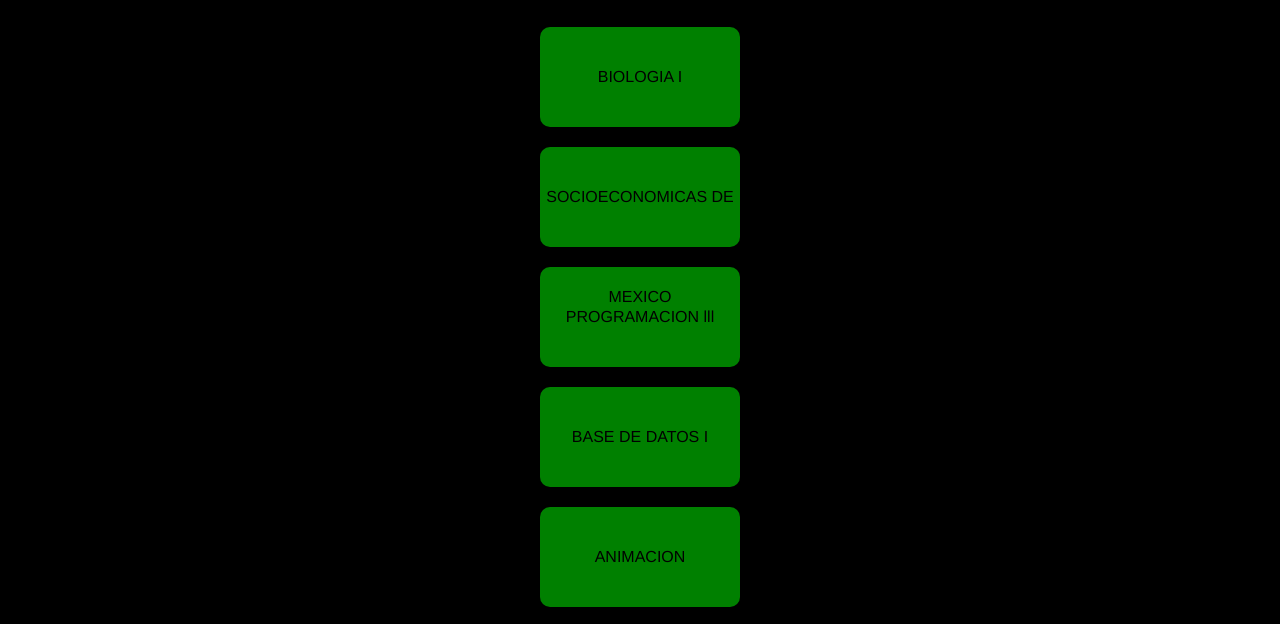
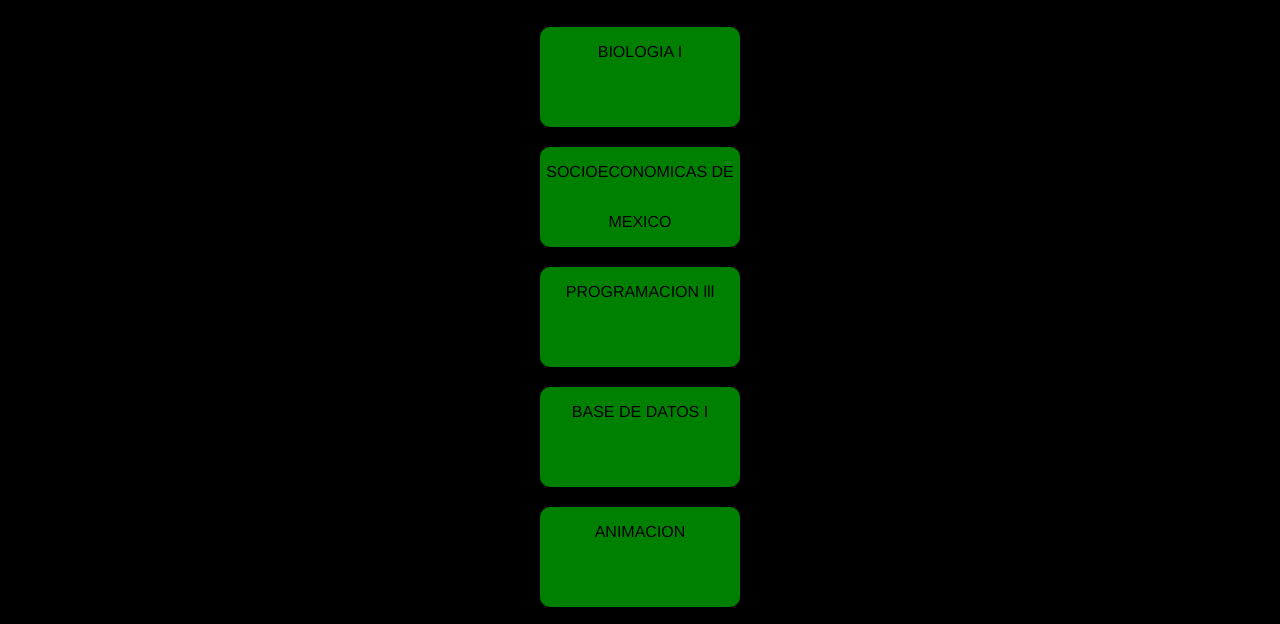
Before and after one commit to AlanRegalado/clases, a plain HTML site: page index.html in a window 1280 px wide. Shown: the part 103-727 px from the top of the page. Drawn offline with Linux system fonts and the light colour scheme; a web font is replaced by a local one.

Commit message:
Update style.css

```diff
--- a/style.css
+++ b/style.css
@@ -10,13 +10,7 @@
     ;
 }
 
-a{
 
- display: block;
-    line-height: 100px;
-    text-align: center;
-    vertical-align: middle;
-}
 .pag{
     font-size: 30px;
     text-align: center;
```
